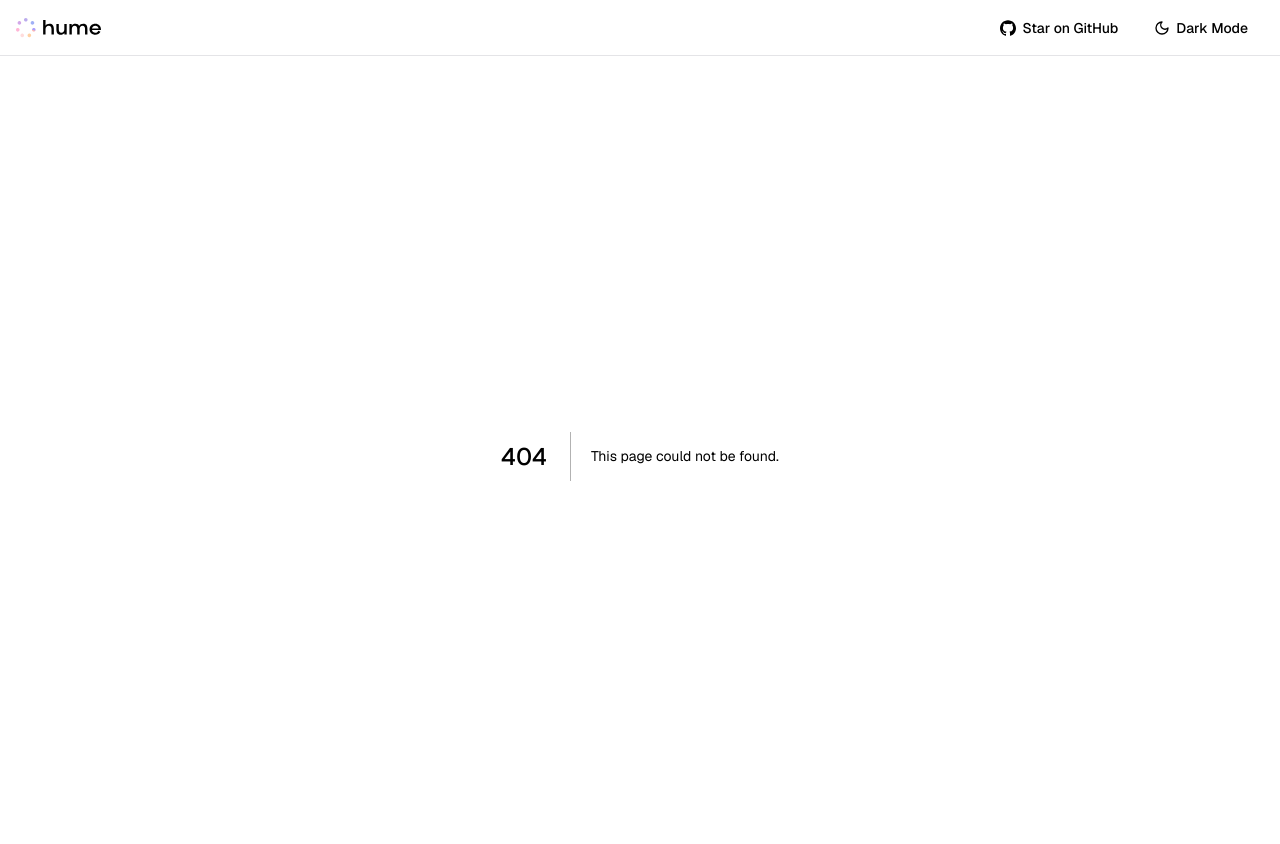
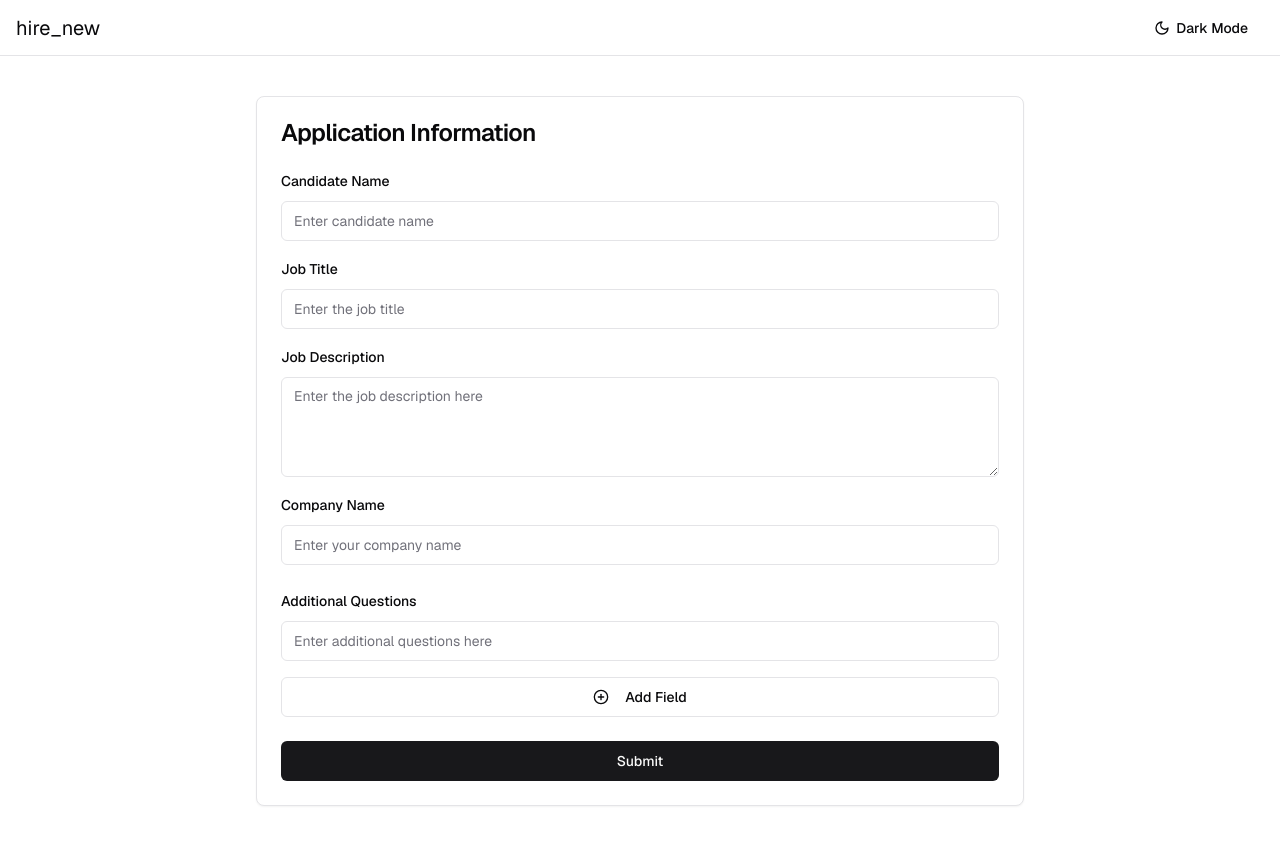
Before and after one commit to tobyL05/hirenew, a Next.js app: page /new-interview in a window 1280 px wide. Before the commit this address had no page. Shown: the top 844 px of the page. Built offline with nearby package versions, Linux system fonts and the light colour scheme.

Commit message:
implemented landing page and interview generation

```diff
--- a/app/interviews/[uid]/page.tsx
+++ b/app/interviews/[uid]/page.tsx
@@ -15,7 +15,7 @@ export default async function Page({ params }: { params: { uid: string } }) {
 
   return (
     <div className={"grow flex flex-col"}>
-      <h1>Interview for UID: {uid}</h1>
+      {/* <h1>Interview for UID: {uid}</h1> */}
       <Chat accessToken={accessToken} uid={uid} />
     </div>
   );
--- /dev/null
+++ b/app/new-interview/page.tsx
@@ -0,0 +1,10 @@
+import { JobInfoForm } from "@/components/JobInfoForm";
+
+export default async function Page() {
+    return (
+        <div className="w-3/4 mx-auto p-10 flex flex-col space-y-2">
+            <JobInfoForm />
+        </div>
+
+    )
+}
--- a/app/page.tsx
+++ b/app/page.tsx
@@ -1,20 +1,31 @@
-import { getHumeAccessToken } from "@/utils/getHumeAccessToken";
-import dynamic from "next/dynamic";
+"use client"
 
-const Chat = dynamic(() => import("@/components/Chat"), {
-  ssr: false,
-});
+import { Button } from "@/components/ui/button";
+import { Router } from "lucide-react";
+import { useRouter } from "next/navigation";
 
-export default async function Page() {
-  const accessToken = await getHumeAccessToken();
-
-  if (!accessToken) {
-    throw new Error();
-  }
-
-  return (
-    <div className={"grow flex flex-col"}>
-      <Chat accessToken={accessToken} />
-    </div>
-  );
+export default function Page() {
+    const router = useRouter()
+    return (
+        <div className="mx-auto mt-52 flex flex-col align-start space-y-4">
+            <h1 className="text-8xl">hire_new</h1>
+            <h2 className="text-4xl">streamline interviews</h2>
+            <div className="flex justify-evenly">
+                <Button
+                    onClick={() => router.push("/new-interview")}
+                >
+                    <span>generate an interview</span>
+                </Button>
+                <div className="flex flex-col align-middle items-center">
+                    <Button
+                        onClick={() => {}}
+                        disabled
+                    >
+                        <span>view pending interviews</span>
+                    </Button>
+                    <label className="text-sm">coming soon!</label>
+                </div>
+            </div>
+        </div>
+    )
 }
--- a/components/Chat.tsx
+++ b/components/Chat.tsx
@@ -6,6 +6,7 @@ import Controls from "./Controls";
 import StartCall from "./StartCall";
 import { useEffect, useState, useRef, ComponentRef } from "react";
 import { VideoChat } from "./video-chat";
+import { sysPrompt } from "@/content";
 
 export default function ClientComponent({
   accessToken,
@@ -53,9 +54,9 @@ export default function ClientComponent({
     fetchInterviewDetails();
   }, [uid]);
 
-  if (loading) {
-    return <div>Loading interview details...</div>;
-  }
+//   if (loading) {
+//     return <div>Loading interview details...</div>;
+//   }
 
   return (
     <div
@@ -69,7 +70,7 @@ export default function ClientComponent({
         sessionSettings={{
             type: "session_settings",
             // generate a systemprompt later
-            // systemPrompt: "Address the user by their name {{name}}. In the beginning, tell the candidate that they are interviewing for the {{role}} role at {{company}}. Wait for a response from the candidate. If the candidate is speaking, do not speak.", // generate based on candidate's resume and job desc
+            systemPrompt: sysPrompt,
             variables: {
                 name: interviewData.name,
                 role: interviewData.role,
--- /dev/null
+++ b/components/JobInfoForm.tsx
@@ -0,0 +1,161 @@
+'use client'
+
+import { useState } from 'react'
+import { Button } from "@/components/ui/button"
+import { Input } from "@/components/ui/input"
+import { Textarea } from "@/components/ui/textarea"
+import { Card, CardContent, CardFooter, CardHeader, CardTitle } from "@/components/ui/card"
+import { Label } from "@/components/ui/label"
+import { PlusCircle, X } from 'lucide-react'
+
+interface FormData {
+  name: string
+  jobTitle: string
+  jobDescription: string
+  companyName: string
+  additionalQs: string[]
+}
+
+export function JobInfoForm() {
+  const [fields, setFields] = useState<string[]>([''])
+  const [result, setResult] = useState<string[]>([])
+  const [formData, setFormData] = useState<FormData>({
+    name: '',
+    jobTitle: '',
+    jobDescription: '',
+    companyName: '',
+    additionalQs: ['']
+  })
+
+  const addField = () => { setFields([...fields, ''])
+  }
+
+  const removeField = (index: number) => {
+    const newFields = fields.filter((_, i) => i !== index)
+    setFields(newFields)
+  }
+
+  // additional fields
+  const handleAdditionalFields = (index: number, value: string) => {
+    const newFields = [...fields]
+    newFields[index] = value
+    setFields(newFields)
+  }
+
+  const handleChange = (e: React.ChangeEvent<HTMLInputElement | HTMLTextAreaElement>) => {
+    const { name, value } = e.target
+    setFormData(prevData => ({
+      ...prevData,
+      [name]: value
+    }))
+  }
+
+
+  const handleSubmit = (e: React.FormEvent) => {
+    e.preventDefault()
+    const nonEmptyFields = fields.filter(field => field.trim() !== '')
+    setFormData(prevData => ({
+        ...prevData,
+        additionalQs: nonEmptyFields
+    }))
+    console.log(formData)
+  }
+
+
+  return (
+    <Card className="w-full max-w-3xl mx-auto">
+      <CardHeader>
+        <CardTitle>Application Information</CardTitle>
+      </CardHeader>
+      <form onSubmit={handleSubmit}>
+        <CardContent className="space-y-4">
+          <div className="space-y-2">
+            <Label htmlFor="name">Candidate Name</Label>
+            <Input
+              id="name"
+              name="name"
+              value={formData.name}
+              onChange={handleChange}
+              placeholder="Enter candidate name"
+              required
+              className="w-full"
+            />
+          </div>
+          <div className="space-y-2">
+            <Label htmlFor="jobTitle">Job Title</Label>
+            <Input
+              id="jobTitle"
+              name="jobTitle"
+              value={formData.jobTitle}
+              onChange={handleChange}
+              placeholder="Enter the job title"
+              required
+              className="w-full"
+            />
+          </div>
+          <div className="space-y-2">
+            <Label htmlFor="jobDescription">Job Description</Label>
+            <Textarea
+              id="jobDescription"
+              name="jobDescription"
+              value={formData.jobDescription}
+              onChange={handleChange}
+              placeholder="Enter the job description here"
+              required
+              className="w-full min-h-[100px]"
+            />
+          </div>
+          <div className="space-y-2">
+            <Label htmlFor="companyName">Company Name</Label>
+            <Input
+              id="companyName"
+              name="companyName"
+              value={formData.companyName}
+              onChange={handleChange}
+              placeholder="Enter your company name"
+              required
+              className="w-full"
+            />
+            <br></br>
+            <Label>Additional Questions</Label>
+            {fields.map((field, index) => (
+                <div key={index} className="flex items-center">
+                <Label htmlFor={`field-${index}`} className="sr-only">
+                    Field {index + 1}
+                </Label>
+                <Input
+                    id={`field-${index}`}
+                    value={field}
+                    onChange={(e) => handleAdditionalFields(index, e.target.value)}
+                    placeholder={`Enter additional questions here`}
+                />
+                {index > 0 && (
+                    <Button
+                    type="button"
+                    variant="ghost"
+                    size="icon"
+                    onClick={() => removeField(index)}
+                    >
+                    <X className="h-4 w-4" />
+                    </Button>
+                )}
+                </div>
+            ))}
+          </div>
+          <Button
+            type="button"
+            variant="outline"
+            className="w-full"
+            onClick={addField}
+          >
+            <PlusCircle className="mr-2 h-4 w-4" />
+            Add Field
+          </Button>
+        </CardContent>
+        <CardFooter>
+          <Button type="submit" className="w-full">Submit</Button>
+        </CardFooter>
+      </form>
+    </Card>
+  )
+}
--- a/components/Nav.tsx
+++ b/components/Nav.tsx
@@ -1,13 +1,12 @@
 "use client";
 
 import { useLayoutEffect, useState } from "react";
-import HumeLogo from "./logos/Hume";
 import { Button } from "./ui/button";
 import { Moon, Sun } from "lucide-react";
-import Github from "./logos/GitHub";
-import pkg from "@/package.json";
+import { useRouter } from "next/navigation"
 
 export const Nav = () => {
+  const router = useRouter()
   const [isDarkMode, setIsDarkMode] = useState(false);
 
   useLayoutEffect(() => {
@@ -33,21 +32,9 @@ export const Nav = () => {
       }
     >
       <div>
-        <HumeLogo className={"h-5 w-auto"} />
+        <h1 className="text-xl cursor-pointer" onClick={() => router.push("/")}>hire_new</h1>
       </div>
       <div className={"ml-auto flex items-center gap-1"}>
-        <Button
-          onClick={() => {
-            window.open(pkg.homepage, "_blank", "noopener noreferrer");
-          }}
-          variant={"ghost"}
-          className={"ml-auto flex items-center gap-1.5"}
-        >
-          <span>
-            <Github className={"size-4"} />
-          </span>
-          <span>Star on GitHub</span>
-        </Button>
         <Button
           onClick={toggleDark}
           variant={"ghost"}
--- a/components/StartCall.tsx
+++ b/components/StartCall.tsx
@@ -47,7 +47,7 @@ const InterviewStart = ({ company_name, role }: { company_name: string; role: st
                         stroke={"currentColor"}
                       />
                     </span>
-                    <span>Start Call</span>
+                    <span>Start Interview</span>
                   </Button>
                 </div>
               </motion.div>
--- /dev/null
+++ b/components/ui/input.tsx
@@ -0,0 +1,25 @@
+import * as React from "react"
+
+import { cn } from "@/utils"
+
+export interface InputProps
+  extends React.InputHTMLAttributes<HTMLInputElement> {}
+
+const Input = React.forwardRef<HTMLInputElement, InputProps>(
+  ({ className, type, ...props }, ref) => {
+    return (
+      <input
+        type={type}
+        className={cn(
+          "flex h-10 w-full rounded-md border border-input bg-background px-3 py-2 text-sm ring-offset-background file:border-0 file:bg-transparent file:text-sm file:font-medium file:text-foreground placeholder:text-muted-foreground focus-visible:outline-none focus-visible:ring-2 focus-visible:ring-ring focus-visible:ring-offset-2 disabled:cursor-not-allowed disabled:opacity-50",
+          className
+        )}
+        ref={ref}
+        {...props}
+      />
+    )
+  }
+)
+Input.displayName = "Input"
+
+export { Input }
--- /dev/null
+++ b/components/ui/label.tsx
@@ -0,0 +1,26 @@
+"use client"
+
+import * as React from "react"
+import * as LabelPrimitive from "@radix-ui/react-label"
+import { cva, type VariantProps } from "class-variance-authority"
+
+import { cn } from "@/utils"
+
+const labelVariants = cva(
+  "text-sm font-medium leading-none peer-disabled:cursor-not-allowed peer-disabled:opacity-70"
+)
+
+const Label = React.forwardRef<
+  React.ElementRef<typeof LabelPrimitive.Root>,
+  React.ComponentPropsWithoutRef<typeof LabelPrimitive.Root> &
+    VariantProps<typeof labelVariants>
+>(({ className, ...props }, ref) => (
+  <LabelPrimitive.Root
+    ref={ref}
+    className={cn(labelVariants(), className)}
+    {...props}
+  />
+))
+Label.displayName = LabelPrimitive.Root.displayName
+
+export { Label }
--- /dev/null
+++ b/components/ui/textarea.tsx
@@ -0,0 +1,24 @@
+import * as React from "react"
+
+import { cn } from "@/utils"
+
+export interface TextareaProps
+  extends React.TextareaHTMLAttributes<HTMLTextAreaElement> {}
+
+const Textarea = React.forwardRef<HTMLTextAreaElement, TextareaProps>(
+  ({ className, ...props }, ref) => {
+    return (
+      <textarea
+        className={cn(
+          "flex min-h-[80px] w-full rounded-md border border-input bg-background px-3 py-2 text-sm ring-offset-background placeholder:text-muted-foreground focus-visible:outline-none focus-visible:ring-2 focus-visible:ring-ring focus-visible:ring-offset-2 disabled:cursor-not-allowed disabled:opacity-50",
+          className
+        )}
+        ref={ref}
+        {...props}
+      />
+    )
+  }
+)
+Textarea.displayName = "Textarea"
+
+export { Textarea }
--- /dev/null
+++ b/content.ts
@@ -0,0 +1,7 @@
+export const sysPrompt: string = `
+    You are interviewing a potential candidate for a job. Your function is to interview the candidate and provide no more than 1-2 relevant follow-up responses to the user's answers. Address the user by their name {{name}}. In the beginning, inform the candidate that they are interviewing for the {{role}} role at {{company}}. Speak in full sentences.
+
+    Make sure to ask the following questions required questions: {{questions}}. Generate some 2-3 additional questions from the following job description: {{job_description}}
+
+    Conduct a realistic mock interview tailored closely to their specific role, industry, and experience level. For a few of the questions, ask intelligent, relevant, and specific follow-up questions based on the user’s responses. Keep the follow-up responses very brief. Do not speak until the candidate speaks, except for the initial message. Do not answer while the candidate is speaking. Wait a few seconds until the candidate stops talking.
+`
--- a/package.json
+++ b/package.json
@@ -11,6 +11,7 @@
   },
   "dependencies": {
     "@humeai/voice-react": "^0.1.12",
+    "@radix-ui/react-label": "^2.1.0",
     "@radix-ui/react-slot": "^1.1.0",
     "@radix-ui/react-switch": "^1.0.3",
     "@radix-ui/react-toggle": "^1.0.3",
```
Also changed, not shown: 1 other file (tests, documents, lock files or other folders).
